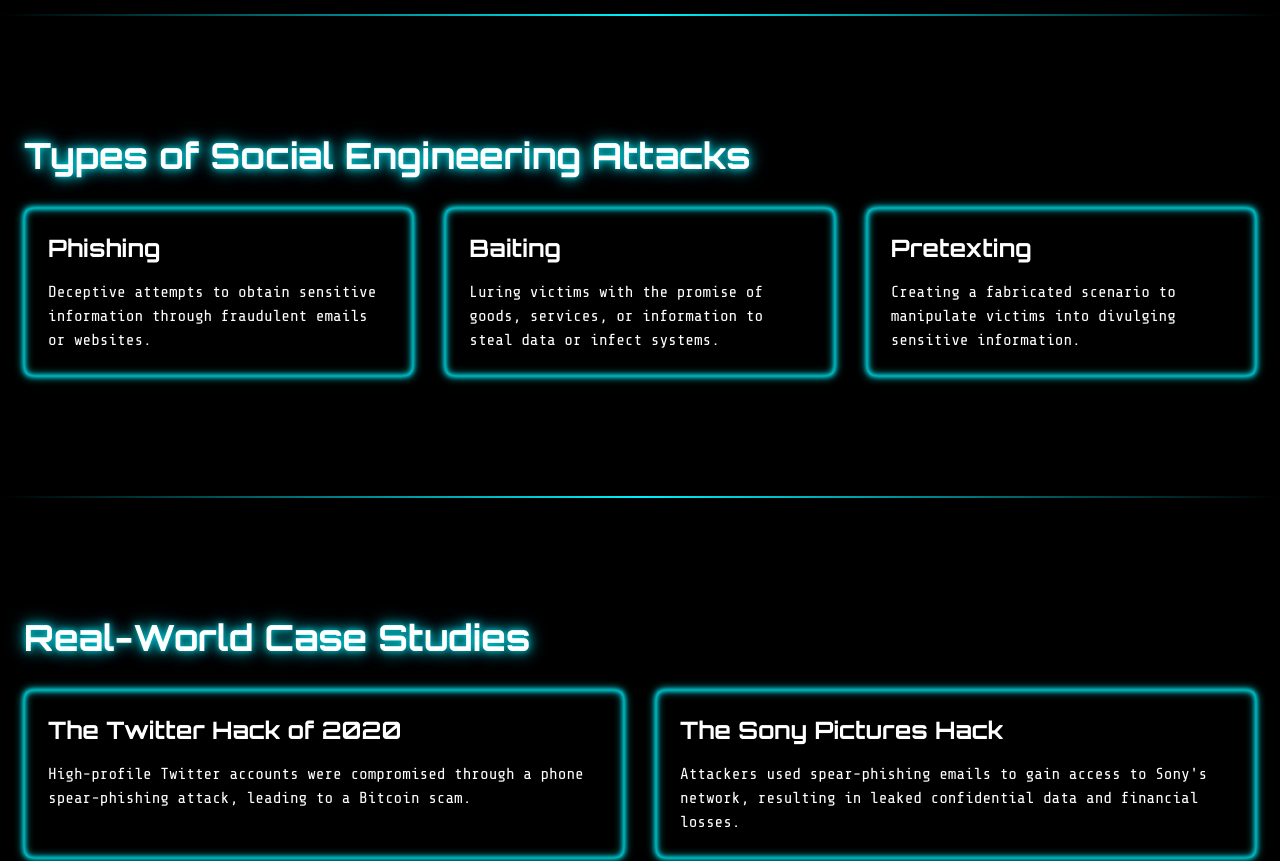
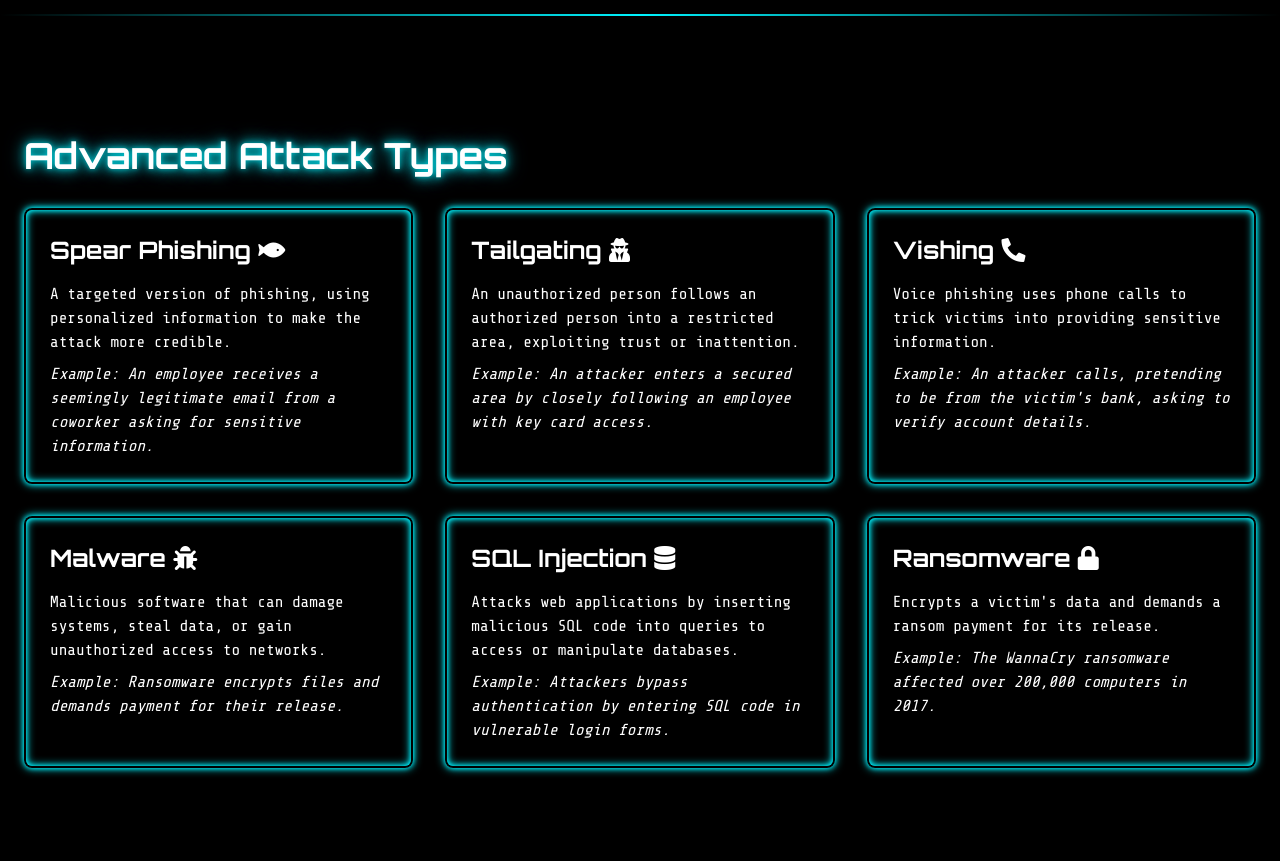
Before and after one commit to rajofearth/cybersuraksha, a plain HTML site: page index.html in a window 1280 px wide. Shown: the part 1540-2401 px from the top of the page. Drawn offline with nearby package versions, Linux system fonts and the light colour scheme.

Commit message:
Added Advanced Attack Types section and new cool animation also the readme file

```diff
--- a/index.html
+++ b/index.html
@@ -7,6 +7,7 @@
     <script src="https://cdn.tailwindcss.com"></script>
     <script src="https://cdnjs.cloudflare.com/ajax/libs/animejs/3.2.1/anime.min.js"></script>
     <link rel="stylesheet" href="styles.css">
+    <link rel="stylesheet" href="https://cdnjs.cloudflare.com/ajax/libs/font-awesome/5.15.3/css/all.min.css">
     <script src="https://cdn.jsdelivr.net/npm/particles.js@2.0.0/particles.min.js"></script>
 </head>
 <body class="bg-black text-white">
@@ -17,10 +18,9 @@
             <nav class="hidden md:flex space-x-6">
                 <a href="#home" class="nav-link">Home</a>
                 <a href="#about" class="nav-link">About Us</a>
-                <a href="#types" class="nav-link">Attack Types</a>
                 <a href="#case-studies" class="nav-link">Case Studies</a>
                 <a href="#protection" class="nav-link">Protection</a>
-                <a href="#tools" class="nav-link">Tools</a>
+                <a href="#attack-types" class="nav-link">Attack Types</a>
                 <a href="#blog" class="nav-link">Blog</a>
                 <a href="#newsletter" class="nav-link">Stay Informed</a>
                 <a href="#faq" class="nav-link">FAQ</a>
@@ -78,21 +78,39 @@
 
       <div class="section-divider"></div>
 
-      <section id="types" class="py-20">
+      <section id="attack-types" class="py-20">
         <div class="container mx-auto px-6">
-              <h2 class="text-4xl font-bold mb-8 neon-text">Types of Social Engineering Attacks</h2>
-              <div class="grid sm:grid-cols-2 md:grid-cols-3 gap-8">
-                  <div class="service-card neon-border p-6 rounded-lg">
-                      <h3 class="text-2xl font-bold mb-4">Phishing</h3>
-                      <p>Deceptive attempts to obtain sensitive information through fraudulent emails or websites.</p>
+            <h2 class="text-4xl font-bold mb-8 neon-text">Advanced Attack Types</h2>
+            <div class="grid md:grid-cols-2 lg:grid-cols-3 gap-8">
+                <div class="attack-type-card neon-border p-6 rounded-lg">
+                    <h3 class="text-2xl font-bold mb-4 glitch-text" data-text="Spear Phishing">Spear Phishing <i class="fas fa-fish text-neon-blue"></i></h3>
+                    <p>A targeted version of phishing, using personalized information to make the attack more credible.</p>
+                    <p class="mt-2 italic">Example: An employee receives a seemingly legitimate email from a coworker asking for sensitive information.</p>
                 </div>
-                  <div class="service-card neon-border p-6 rounded-lg">
-                      <h3 class="text-2xl font-bold mb-4">Baiting</h3>
-                      <p>Luring victims with the promise of goods, services, or information to steal data or infect systems.</p>
+                <div class="attack-type-card neon-border p-6 rounded-lg">
+                    <h3 class="text-2xl font-bold mb-4 glitch-text" data-text="Tailgating">Tailgating <i class="fas fa-user-secret text-neon-blue"></i></h3>
+                    <p>An unauthorized person follows an authorized person into a restricted area, exploiting trust or inattention.</p>
+                    <p class="mt-2 italic">Example: An attacker enters a secured area by closely following an employee with key card access.</p>
                 </div>
-                  <div class="service-card neon-border p-6 rounded-lg">
-                      <h3 class="text-2xl font-bold mb-4">Pretexting</h3>
-                      <p>Creating a fabricated scenario to manipulate victims into divulging sensitive information.</p>
+                <div class="attack-type-card neon-border p-6 rounded-lg">
+                    <h3 class="text-2xl font-bold mb-4 glitch-text" data-text="Vishing">Vishing <i class="fas fa-phone-alt text-neon-blue"></i></h3>
+                    <p>Voice phishing uses phone calls to trick victims into providing sensitive information.</p>
+                    <p class="mt-2 italic">Example: An attacker calls, pretending to be from the victim's bank, asking to verify account details.</p>
+                </div>
+                <div class="attack-type-card neon-border p-6 rounded-lg">
+                    <h3 class="text-2xl font-bold mb-4 glitch-text" data-text="Malware">Malware <i class="fas fa-bug text-neon-blue"></i></h3>
+                    <p>Malicious software that can damage systems, steal data, or gain unauthorized access to networks.</p>
+                    <p class="mt-2 italic">Example: Ransomware encrypts files and demands payment for their release.</p>
+                </div>
+                <div class="attack-type-card neon-border p-6 rounded-lg">
+                    <h3 class="text-2xl font-bold mb-4 glitch-text" data-text="SQL Injection">SQL Injection <i class="fas fa-database text-neon-blue"></i></h3>
+                    <p>Attacks web applications by inserting malicious SQL code into queries to access or manipulate databases.</p>
+                    <p class="mt-2 italic">Example: Attackers bypass authentication by entering SQL code in vulnerable login forms.</p>
+                </div>
+                <div class="attack-type-card neon-border p-6 rounded-lg">
+                    <h3 class="text-2xl font-bold mb-4 glitch-text" data-text="Ransomware">Ransomware <i class="fas fa-lock text-neon-blue"></i></h3>
+                    <p>Encrypts a victim's data and demands a ransom payment for its release.</p>
+                    <p class="mt-2 italic">Example: The WannaCry ransomware affected over 200,000 computers in 2017.</p>
                 </div>
             </div>
         </div>
--- a/styles.css
+++ b/styles.css
@@ -407,3 +407,65 @@ footer a:hover {
         z-index: 50;
     }
 }
+
+.attack-type-card {
+    transition: border-color 0.3s ease, box-shadow 0.3s ease;
+    border: 2px solid transparent; /* Add a transparent border by default */
+}
+
+.attack-type-card:hover {
+    border-color: #ff0000;
+    box-shadow: 0 0 10px rgba(255, 0, 0, 0.5);
+}
+
+.glitch-text {
+    position: relative;
+    display: inline-block;
+}
+
+.glitch-text::before,
+.glitch-text::after {
+    content: attr(data-text);
+    position: absolute;
+    top: 0;
+    left: 0;
+    width: 100%;
+    height: 100%;
+    opacity: 0;
+    transition: opacity 0.3s ease;
+}
+
+.attack-type-card:hover .glitch-text::before,
+.attack-type-card:hover .glitch-text::after {
+    opacity: 1;
+}
+
+.attack-type-card:hover .glitch-text::before {
+    left: 2px;
+    text-shadow: -2px 0 #ff00ff;
+    animation: glitch-anim-1 0.8s infinite linear alternate-reverse;
+}
+
+.attack-type-card:hover .glitch-text::after {
+    left: -2px;
+    text-shadow: 2px 0 #00ffff;
+    animation: glitch-anim-2 0.8s infinite linear alternate-reverse;
+}
+
+@keyframes glitch-anim-1 {
+    0% {
+        clip: rect(44px, 9999px, 56px, 0);
+    }
+    100% {
+        clip: rect(25px, 9999px, 87px, 0);
+    }
+}
+
+@keyframes glitch-anim-2 {
+    0% {
+        clip: rect(33px, 9999px, 98px, 0);
+    }
+    100% {
+        clip: rect(12px, 9999px, 67px, 0);
+    }
+}
```
Also changed, not shown: 1 other file. Lines whose indentation alone changed are shown as unchanged.
